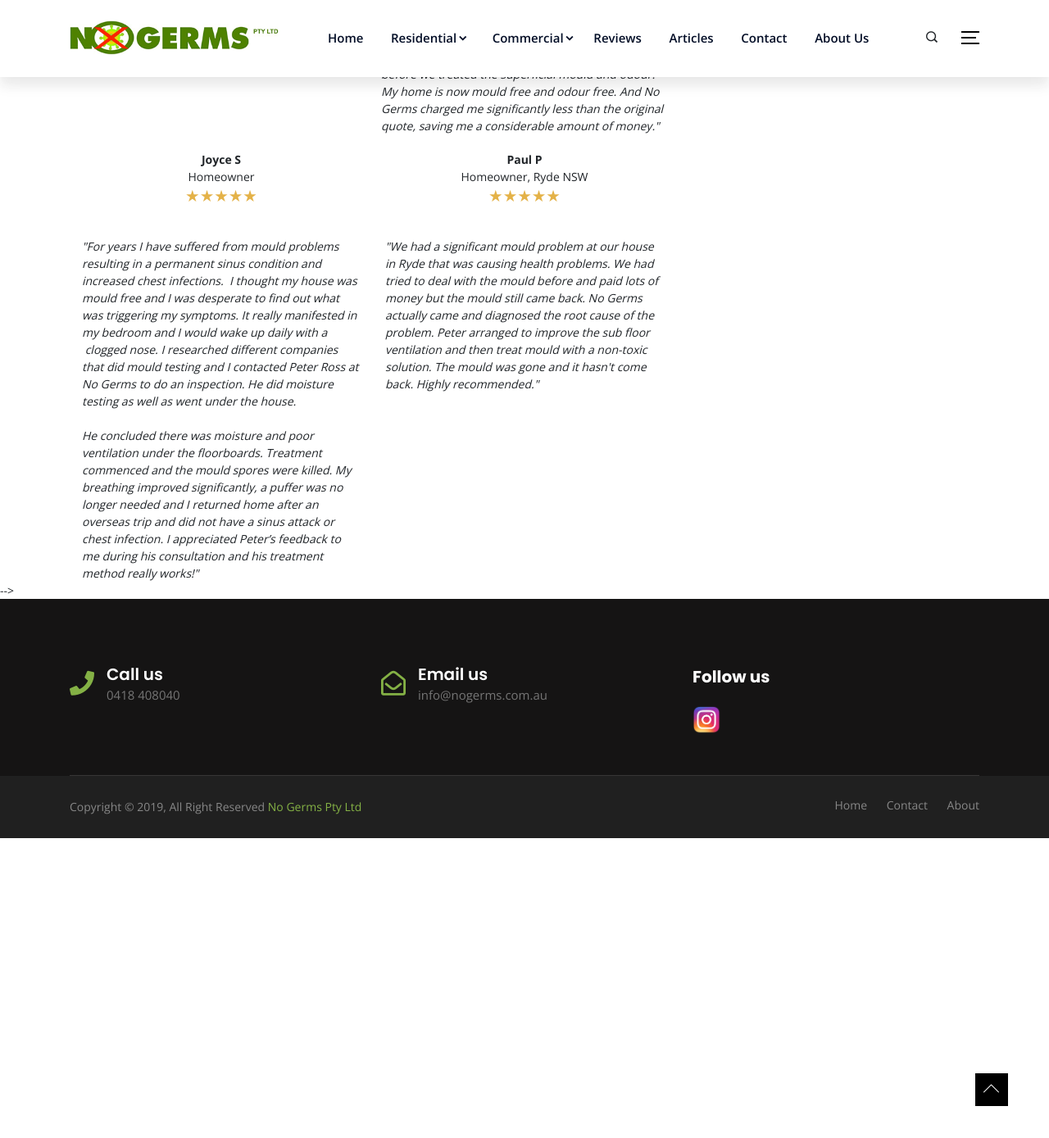
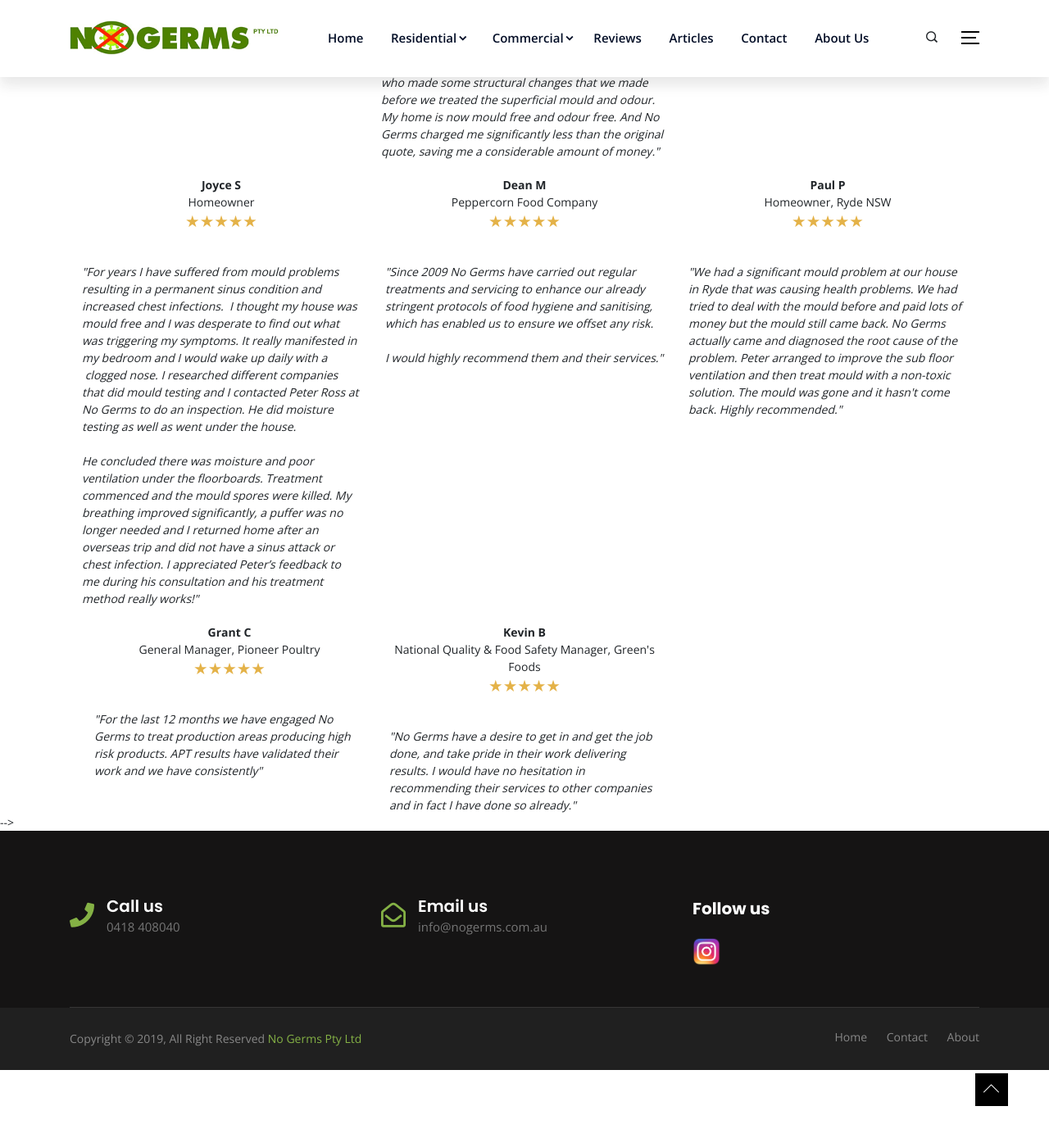
Before and after one commit to nogermsau/nogerms.github.io, a Jekyll site: the page built from pages/reviews.html, in a window 1280 px wide and 1400 px high, scrolled down 634 px. Shown: the top 1389 px of the window at 82% size. Built offline with Jekyll 4.4.1, drawn with Linux system fonts in a browser that asks for light colours; some of the changed text lies outside the part shown.

Commit message:
adding in commercial reviews

```diff
--- a/pages/reviews.html
+++ b/pages/reviews.html
@@ -11,7 +11,7 @@
         <div class="row">
             <div class="col-12 text-center">
                 <div class="about-info-text">
-                    <h2>We enjoy helping our customers to live in healthy homes</h2>
+                    <h2>We enjoy helping our customers to live and work in healthy environments</h2>
                     <p>Read what some of our happy customers are saying about us.</p>
                 </div>
             </div>
@@ -68,6 +68,17 @@
           </div>
         </div>
         <div class="col-sm-12 col-md-4 text-center review">
+          <strong class="reviewer">Dean M</strong>
+          <div class="googlereview font-weight-light">Peppercorn Food Company</div>
+          <p class="rating">
+            <span id="star">&#9733;</span><span id="star">&#9733;</span><span id="star">&#9733;</span><span id="star">&#9733;</span><span id="star">&#9733;</span>
+          </p>
+          <br>
+          <div class="text-left">
+            <em>"Since 2009 No Germs have carried out regular treatments and servicing to enhance our already stringent protocols of food hygiene and sanitising, which has enabled us to ensure we offset any risk.<br><br>I would highly recommend them and their services."</em>
+          </div>
+        </div>
+        <div class="col-sm-12 col-md-4 text-center review">
           <strong class="reviewer">Paul P</strong>
           <div class="googlereview font-weight-light">Homeowner, Ryde NSW</div>
           <p class="rating">
@@ -78,6 +89,32 @@
             <em>"We had a significant mould problem at our house in Ryde that was causing health problems. We had tried to deal with the mould before and paid lots of money but the mould still came back. No Germs actually came and diagnosed the root cause of the problem. Peter arranged to improve the sub floor ventilation and then treat mould with a non-toxic solution. The mould was gone and it hasn't come back. Highly recommended."</em>
           </div>
         </div>
+    </div>
+    <div class="container pt-20">
+      <div class="row">
+        <div class="col-sm-12 col-md-4 text-center review">
+          <strong class="reviewer">Grant C</strong>
+          <div class="googlereview font-weight-light">General Manager, Pioneer Poultry</div>
+          <p class="rating">
+            <span id="star">&#9733;</span><span id="star">&#9733;</span><span id="star">&#9733;</span><span id="star">&#9733;</span><span id="star">&#9733;</span>
+          </p>
+          <br>
+          <div class="text-left">
+            <em>"For the last 12 months we have engaged No Germs to treat production areas producing high risk products. APT results have validated their work and we have consistently"</em>
+          </div>
+        </div>
+        <div class="col-sm-12 col-md-4 text-center review">
+          <strong class="reviewer">Kevin B</strong>
+          <div class="googlereview font-weight-light"> National Quality & Food Safety Manager, Green's Foods</div>
+          <p class="rating">
+            <span id="star">&#9733;</span><span id="star">&#9733;</span><span id="star">&#9733;</span><span id="star">&#9733;</span><span id="star">&#9733;</span>
+          </p>
+          <br>
+          <div class="text-left">
+            <em>"No Germs have a desire to get in and get the job done, and take pride in their work delivering results. I would have no hesitation in recommending their services to other companies and in fact I have done so already."</em>
+          </div>
+        </div>
+      </div>
     </div>
 </section>
 <section>
```
